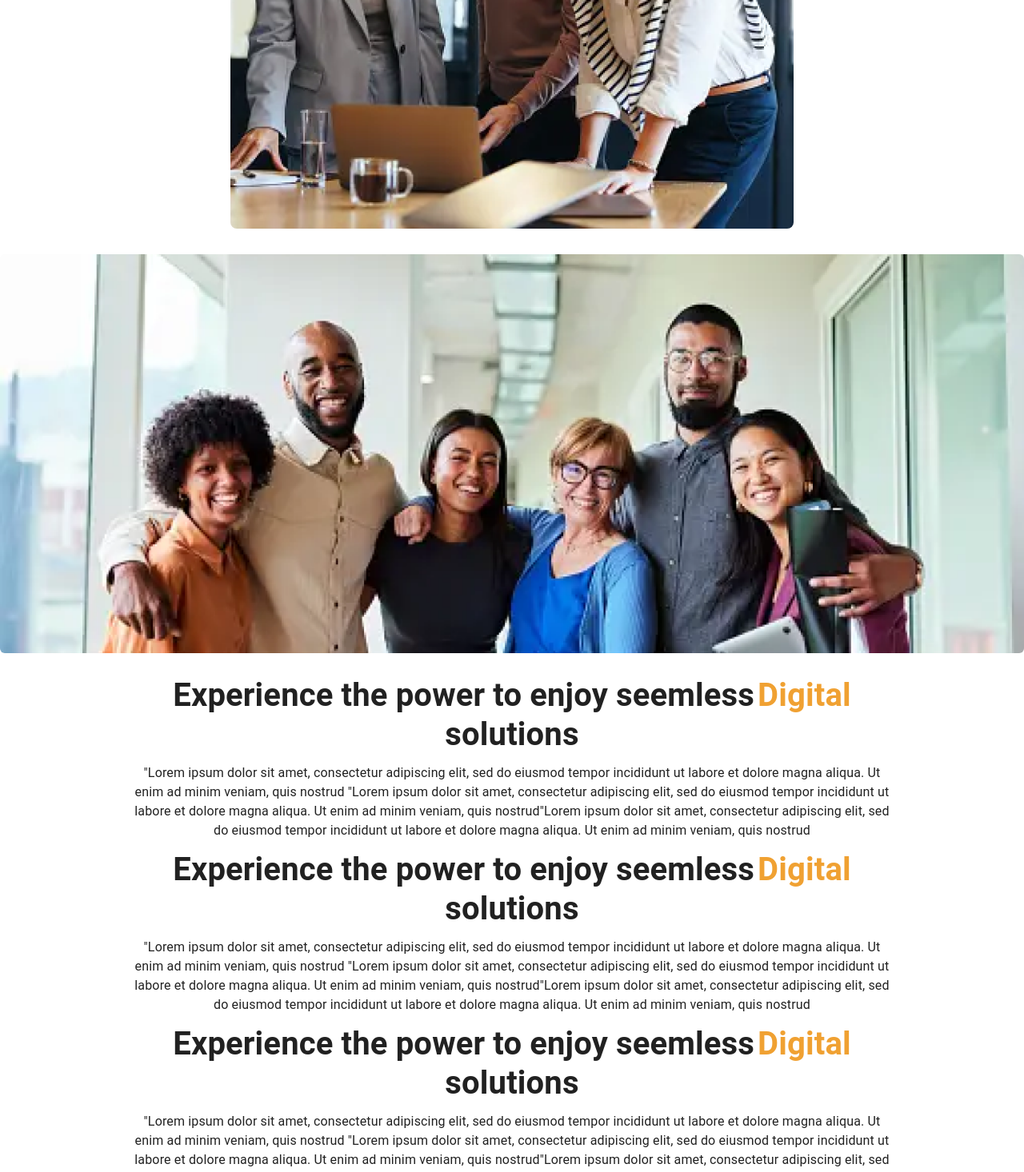
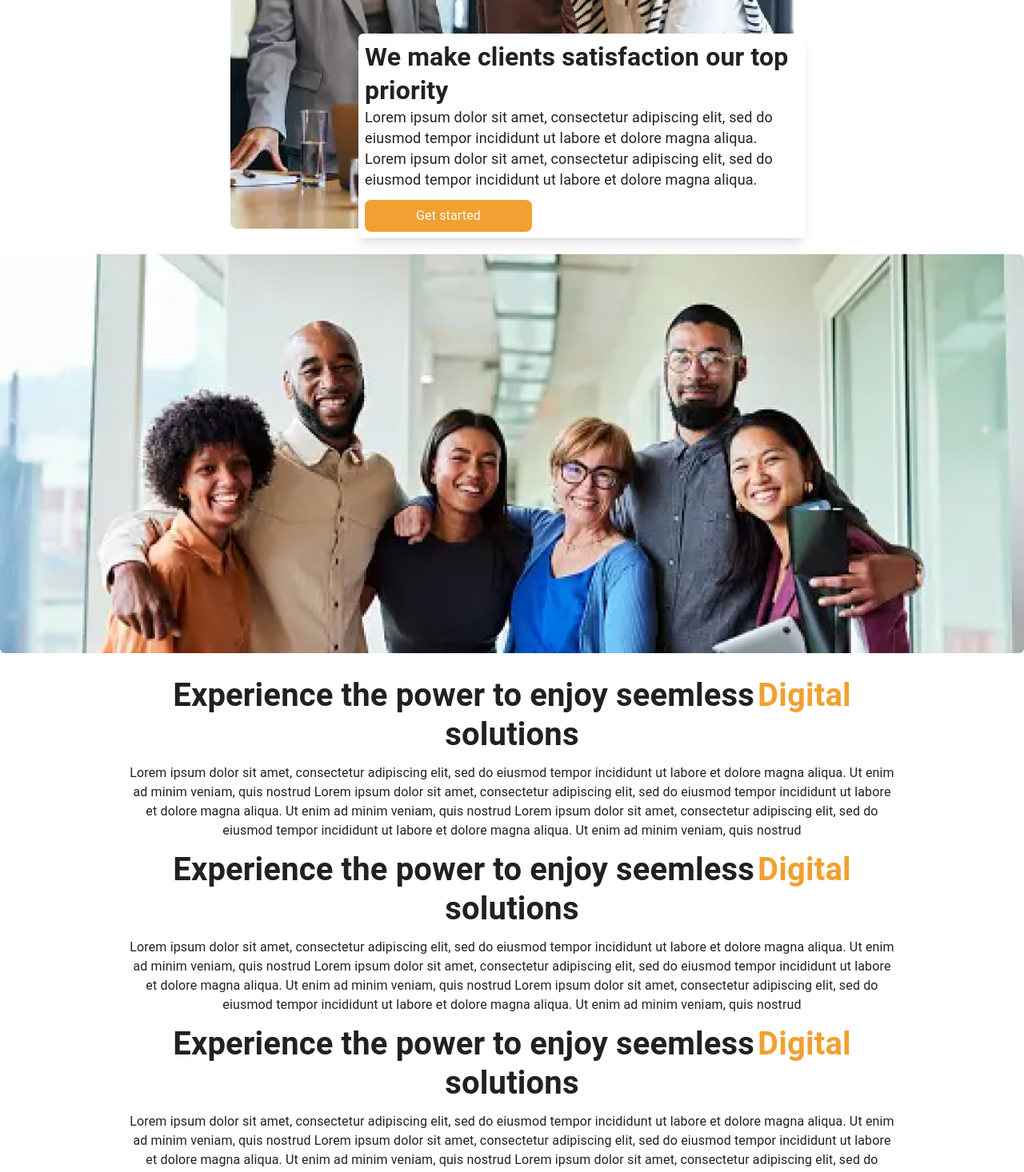
Before and after one commit to novasphere-limited/payme-landing, a Next.js app: page /about in a window 1280 px wide. Shown: the part 560-2026 px from the top of the page at 80% size. Built offline with nearby package versions, Linux system fonts and the light colour scheme; what next-redux-wrapper would draw is missing.

Commit message:
Changes made
Necessary changes for npm run build success

```diff
--- a/components/AboutHerosection.jsx
+++ b/components/AboutHerosection.jsx
@@ -1,4 +1,5 @@
 import Image from "next/image";
+import Link from "next/link";
 
 export default function AboutHerosection() {
   return (
@@ -11,6 +12,7 @@ export default function AboutHerosection() {
         Transforming Your Online Presence for Success Transforming Your Online
         Presence
       </h6>
+      <div className="relative">
         <div className="flex justify-center my-4">
           <Image
             src="/asset/nova-about-hero.png"
@@ -20,6 +22,24 @@ export default function AboutHerosection() {
             className="rounded-lg"
           />
         </div>
+        <div
+          className="rounded-md shadow-lg p-2 testimony-abs"
+          style={{ background: "#fff" }}
+        >
+          <hc className="header-3_bold mb-3">
+            We make clients satisfaction our top priority
+          </hc>
+          <p className="text-1_regular mb-3">
+            Lorem ipsum dolor sit amet, consectetur adipiscing elit, sed do
+            eiusmod tempor incididunt ut labore et dolore magna aliqua. Lorem
+            ipsum dolor sit amet, consectetur adipiscing elit, sed do eiusmod
+            tempor incididunt ut labore et dolore magna aliqua.
+          </p>
+          <Link href="/">
+            <button className="btn-nova_bg">Get started</button>
+          </Link>
+        </div>
+      </div>
     </div>
   );
 }
--- a/components/Choose.jsx
+++ b/components/Choose.jsx
@@ -5,7 +5,7 @@ export default function Choose() {
     <div className="main-container">
       <h2 className="header-2_bold text-center mb-4">Why Choose Us</h2>
       <h6 className="text-2_regular mb-5 text-center">
-        "Lorem ipsum dolor sit amet, consectetur adipiscing elit, sed do eiusmod
+        Lorem ipsum dolor sit amet, consectetur adipiscing elit, sed do eiusmod
         tempor incididunt ut labore et dolore magna aliqua. Ut enim ad minim
         veniam, quis nostrud
       </h6>
--- a/components/ClientTestimony.jsx
+++ b/components/ClientTestimony.jsx
@@ -5,7 +5,7 @@ export default function ClientTestimony() {
         What do our clients say about Us
       </h2>
       <h6 className="label-2_regular mb-4 text-center">
-        "Lorem ipsum dolor sit amet, consectetur adipiscing elit, sed do eiusmod
+        Lorem ipsum dolor sit amet, consectetur adipiscing elit, sed do eiusmod
         tempor incididunt ut labore et dolore magna aliqua. Ut enim ad minim
         veniam, quis nostrud
       </h6>
--- a/components/ContactUs.jsx
+++ b/components/ContactUs.jsx
@@ -1,3 +1,5 @@
+import Image from "next/image";
+
 export default function ContactUs() {
   return (
     <div className="main-container flex">
--- a/components/LatestBlogPost.jsx
+++ b/components/LatestBlogPost.jsx
@@ -8,7 +8,10 @@ export default function LatestBlogPost() {
       <h4 className="header-4_medium mb-3">Latest Post</h4>
       <div>
         {dummyBlogPostData.map((blog) => (
-          <div className="blog-post_grid2 rounded-md shadow-md p-3 mb-4">
+          <div
+            className="blog-post_grid2 rounded-md shadow-md p-3 mb-4"
+            key={blog.id}
+          >
             <div>
               <Image
                 src={blog.imagePath}
--- a/components/Mission.jsx
+++ b/components/Mission.jsx
@@ -19,42 +19,42 @@ export default function Mission() {
             <span className="text-warning500 ps-1">Digital</span> solutions
           </h1>
           <p className="text-2_regular mt-3 ">
-            "Lorem ipsum dolor sit amet, consectetur adipiscing elit, sed do
+            Lorem ipsum dolor sit amet, consectetur adipiscing elit, sed do
             eiusmod tempor incididunt ut labore et dolore magna aliqua. Ut enim
-            ad minim veniam, quis nostrud "Lorem ipsum dolor sit amet,
+            ad minim veniam, quis nostrud Lorem ipsum dolor sit amet,
             consectetur adipiscing elit, sed do eiusmod tempor incididunt ut
-            labore et dolore magna aliqua. Ut enim ad minim veniam, quis
-            nostrud"Lorem ipsum dolor sit amet, consectetur adipiscing elit, sed
-            do eiusmod tempor incididunt ut labore et dolore magna aliqua. Ut
-            enim ad minim veniam, quis nostrud
+            labore et dolore magna aliqua. Ut enim ad minim veniam, quis nostrud
+            Lorem ipsum dolor sit amet, consectetur adipiscing elit, sed do
+            eiusmod tempor incididunt ut labore et dolore magna aliqua. Ut enim
+            ad minim veniam, quis nostrud
           </p>
           <h1 className="header-2_bold mt-3 text-center">
             Experience the power to enjoy seemless
             <span className="text-warning500 ps-1">Digital</span> solutions
           </h1>
           <p className="text-2_regular mt-3 ">
-            "Lorem ipsum dolor sit amet, consectetur adipiscing elit, sed do
+            Lorem ipsum dolor sit amet, consectetur adipiscing elit, sed do
             eiusmod tempor incididunt ut labore et dolore magna aliqua. Ut enim
-            ad minim veniam, quis nostrud "Lorem ipsum dolor sit amet,
+            ad minim veniam, quis nostrud Lorem ipsum dolor sit amet,
             consectetur adipiscing elit, sed do eiusmod tempor incididunt ut
-            labore et dolore magna aliqua. Ut enim ad minim veniam, quis
-            nostrud"Lorem ipsum dolor sit amet, consectetur adipiscing elit, sed
-            do eiusmod tempor incididunt ut labore et dolore magna aliqua. Ut
-            enim ad minim veniam, quis nostrud
+            labore et dolore magna aliqua. Ut enim ad minim veniam, quis nostrud
+            Lorem ipsum dolor sit amet, consectetur adipiscing elit, sed do
+            eiusmod tempor incididunt ut labore et dolore magna aliqua. Ut enim
+            ad minim veniam, quis nostrud
           </p>
           <h1 className="header-2_bold mt-3 text-center">
             Experience the power to enjoy seemless
             <span className="text-warning500 ps-1">Digital</span> solutions
           </h1>
           <p className="text-2_regular mt-3 ">
-            "Lorem ipsum dolor sit amet, consectetur adipiscing elit, sed do
+            Lorem ipsum dolor sit amet, consectetur adipiscing elit, sed do
             eiusmod tempor incididunt ut labore et dolore magna aliqua. Ut enim
-            ad minim veniam, quis nostrud "Lorem ipsum dolor sit amet,
+            ad minim veniam, quis nostrud Lorem ipsum dolor sit amet,
             consectetur adipiscing elit, sed do eiusmod tempor incididunt ut
-            labore et dolore magna aliqua. Ut enim ad minim veniam, quis
-            nostrud"Lorem ipsum dolor sit amet, consectetur adipiscing elit, sed
-            do eiusmod tempor incididunt ut labore et dolore magna aliqua. Ut
-            enim ad minim veniam, quis nostrud
+            labore et dolore magna aliqua. Ut enim ad minim veniam, quis nostrud
+            Lorem ipsum dolor sit amet, consectetur adipiscing elit, sed do
+            eiusmod tempor incididunt ut labore et dolore magna aliqua. Ut enim
+            ad minim veniam, quis nostrud
           </p>
         </div>
       </div>
--- a/components/OurWork.jsx
+++ b/components/OurWork.jsx
@@ -7,7 +7,7 @@ export default function OurWork() {
       <div className="main-container">
         <h2 className="header-2_bold mb-3">Our Works</h2>
         <p className="text-2_regular mb-10">
-          "Lorem ipsum dolor sit amet, consectetur adipiscing elit, sed do
+          Lorem ipsum dolor sit amet, consectetur adipiscing elit, sed do
           eiusmod tempor incididunt ut labore et dolore magna aliqua. Ut enim ad
           minim veniam, quis nostrud
         </p>
@@ -24,7 +24,7 @@ export default function OurWork() {
           <div className="w-full">
             <h6 className="label-2_bold mb-4">Afrigold</h6>
             <h6 className="label-2_regular">
-              "Lorem ipsum dolor sit amet, consectetur adipiscing elit, sed do
+              Lorem ipsum dolor sit amet, consectetur adipiscing elit, sed do
               eiusmod tempor incididunt ut labore et dolore magna aliqua. Ut
               enim ad minim veniam, quis nostrud
             </h6>
--- a/components/Todo.jsx
+++ b/components/Todo.jsx
@@ -5,7 +5,7 @@ export default function Todo() {
     <div className="main-container">
       <h2 className="header-2_bold text-center mb-3">What do we do?</h2>
       <p className="text-2_regular mb-5">
-        "Lorem ipsum dolor sit amet, consectetur adipiscing elit, sed do eiusmod
+        Lorem ipsum dolor sit amet, consectetur adipiscing elit, sed do eiusmod
         tempor incididunt ut labore et dolore magna aliqua. Ut enim ad minim
         veniam, quis nostrud
       </p>
@@ -23,7 +23,7 @@ export default function Todo() {
             <span className="pe-2">01</span> Digital Advertising
           </h6>
           <p className="text-2_regular mb-5">
-            "Lorem ipsum dolor sit amet, consectetur adipiscing elit, sed do
+            Lorem ipsum dolor sit amet, consectetur adipiscing elit, sed do
             eiusmod tempor incididunt ut labore et dolore magna aliqua. Ut enim
             ad minim veniam, quis nostrud
           </p>
@@ -50,7 +50,7 @@ export default function Todo() {
             <span className="pe-2">01</span> Digital Advertising
           </h6>
           <p className="text-2_regular mb-5">
-            "Lorem ipsum dolor sit amet, consectetur adipiscing elit, sed do
+            Lorem ipsum dolor sit amet, consectetur adipiscing elit, sed do
             eiusmod tempor incididunt ut labore et dolore magna aliqua. Ut enim
             ad minim veniam, quis nostrud
           </p>
@@ -77,7 +77,7 @@ export default function Todo() {
             <span className="pe-2">01</span> Digital Advertising
           </h6>
           <p className="text-2_regular mb-5">
-            "Lorem ipsum dolor sit amet, consectetur adipiscing elit, sed do
+            Lorem ipsum dolor sit amet, consectetur adipiscing elit, sed do
             eiusmod tempor incididunt ut labore et dolore magna aliqua. Ut enim
             ad minim veniam, quis nostrud
           </p>
@@ -104,7 +104,7 @@ export default function Todo() {
             <span className="pe-2">01</span> Digital Advertising
           </h6>
           <p className="text-2_regular mb-5">
-            "Lorem ipsum dolor sit amet, consectetur adipiscing elit, sed do
+            Lorem ipsum dolor sit amet, consectetur adipiscing elit, sed do
             eiusmod tempor incididunt ut labore et dolore magna aliqua. Ut enim
             ad minim veniam, quis nostrud
           </p>
--- a/pages/blog/[id].js
+++ b/pages/blog/[id].js
@@ -83,7 +83,10 @@ export default function InnerBlogPage() {
         <div>
           <h4 className="header-4_medium mb-3 me-3">Featured Post</h4>
           {dummyBlogPostData.map((blog) => (
-            <div className="blog-post_grid2 rounded-md shadow-md p-3 mb-4">
+            <div
+              className="blog-post_grid2 rounded-md shadow-md p-3 mb-4"
+              key={blog.id}
+            >
               <div>
                 <Image
                   src={blog.imagePath}
--- a/styles/globals.css
+++ b/styles/globals.css
@@ -365,9 +365,9 @@ body {
 }
 .testimony-abs {
   position: absolute;
-  bottom: 0;
-  right: -60%;
-  margin-left: 15rem;
+  bottom: -12px;
+  right: 19%;
+  margin-left: 25rem;
 }
 .help-container {
   text-align: center;
```
Lines whose indentation alone changed are shown as unchanged.
